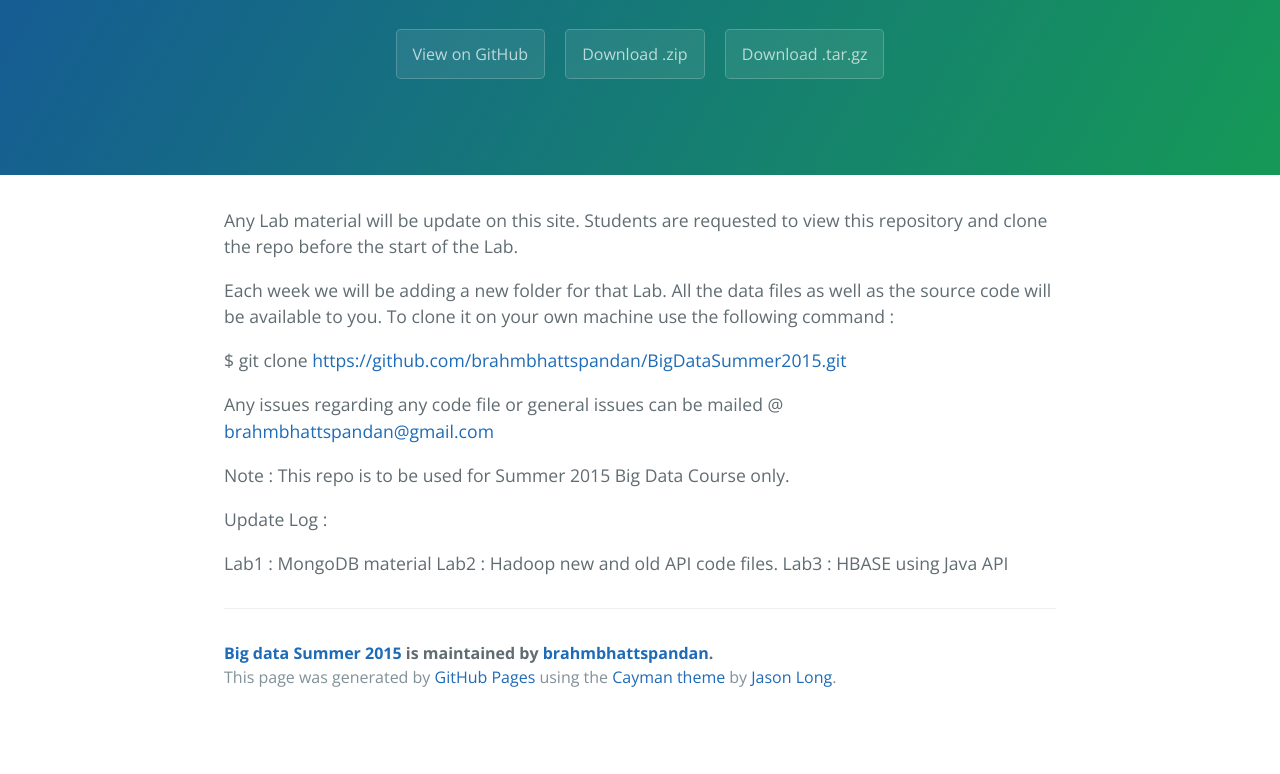
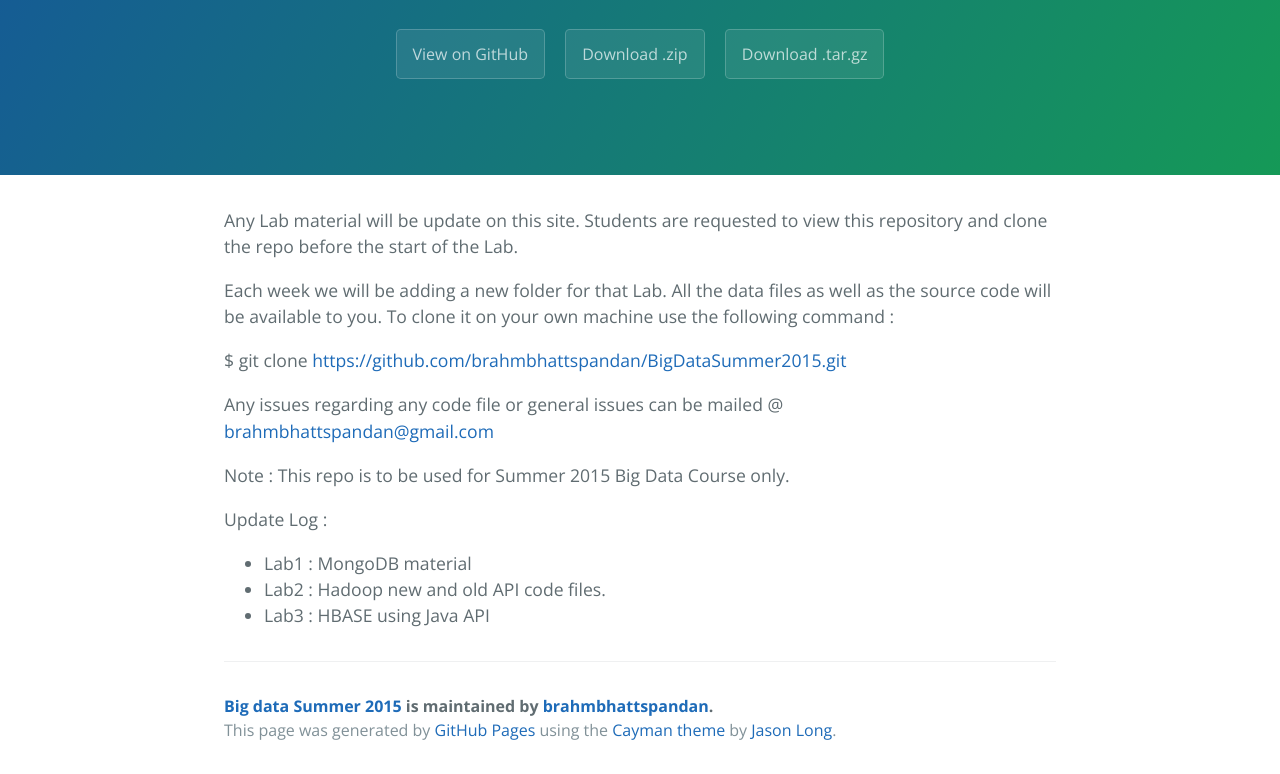
Before and after one commit to brahmbhattspandan/BigDataSummer2015, a plain HTML site: page index.html in a window 1280 px wide. Shown: the part 208-982 px from the top of the page. Before the commit the page ends 929 px from the top, so only its background shows below. Drawn offline with nearby package versions, Linux system fonts and the light colour scheme.

Commit message:
Create gh-pages branch via GitHub

```diff
--- a/index.html
+++ b/index.html
@@ -31,9 +31,11 @@
 
 <p>Update Log :</p>
 
-<p>Lab1 : MongoDB material
-Lab2 : Hadoop new and old API code files.
-Lab3 : HBASE using Java API</p>
+<ul>
+<li>Lab1 : MongoDB material</li>
+<li>Lab2 : Hadoop new and old API code files.</li>
+<li>Lab3 : HBASE using Java API</li>
+</ul>
 
       <footer class="site-footer">
         <span class="site-footer-owner"><a href="https://github.com/brahmbhattspandan/BigDataSummer2015">Big data Summer 2015</a> is maintained by <a href="https://github.com/brahmbhattspandan">brahmbhattspandan</a>.</span>
--- a/params.json
+++ b/params.json
@@ -1 +1 @@
-{"name":"Big data Summer 2015","tagline":"Lab material for Big Data Course offered in Summer 2015 at NEU IS Grad Program.","body":"Any Lab material will be update on this site. Students are requested to view this repository and clone the repo before the start of the Lab. \r\n\r\nEach week we will be adding a new folder for that Lab. All the data files as well as the source code will be available to you. To clone it on your own machine use the following command :\r\n\r\n$ git clone https://github.com/brahmbhattspandan/BigDataSummer2015.git\r\n\r\nAny issues regarding any code file or general issues can be mailed @ brahmbhattspandan@gmail.com\r\n\r\n\r\nNote : This repo is to be used for Summer 2015 Big Data Course only. \r\n\r\nUpdate Log :\r\n\r\nLab1 : MongoDB material\r\nLab2 : Hadoop new and old API code files.\r\nLab3 : HBASE using Java API","google":"","note":"Don't delete this file! It's used internally to help with page regeneration."}
+{"name":"Big data Summer 2015","tagline":"Lab material for Big Data Course offered in Summer 2015 at NEU IS Grad Program.","body":"Any Lab material will be update on this site. Students are requested to view this repository and clone the repo before the start of the Lab. \r\n\r\nEach week we will be adding a new folder for that Lab. All the data files as well as the source code will be available to you. To clone it on your own machine use the following command :\r\n\r\n$ git clone https://github.com/brahmbhattspandan/BigDataSummer2015.git\r\n\r\nAny issues regarding any code file or general issues can be mailed @ brahmbhattspandan@gmail.com\r\n\r\n\r\nNote : This repo is to be used for Summer 2015 Big Data Course only. \r\n\r\nUpdate Log :\r\n\r\n* Lab1 : MongoDB material\r\n* Lab2 : Hadoop new and old API code files.\r\n* Lab3 : HBASE using Java API","google":"","note":"Don't delete this file! It's used internally to help with page regeneration."}
```
